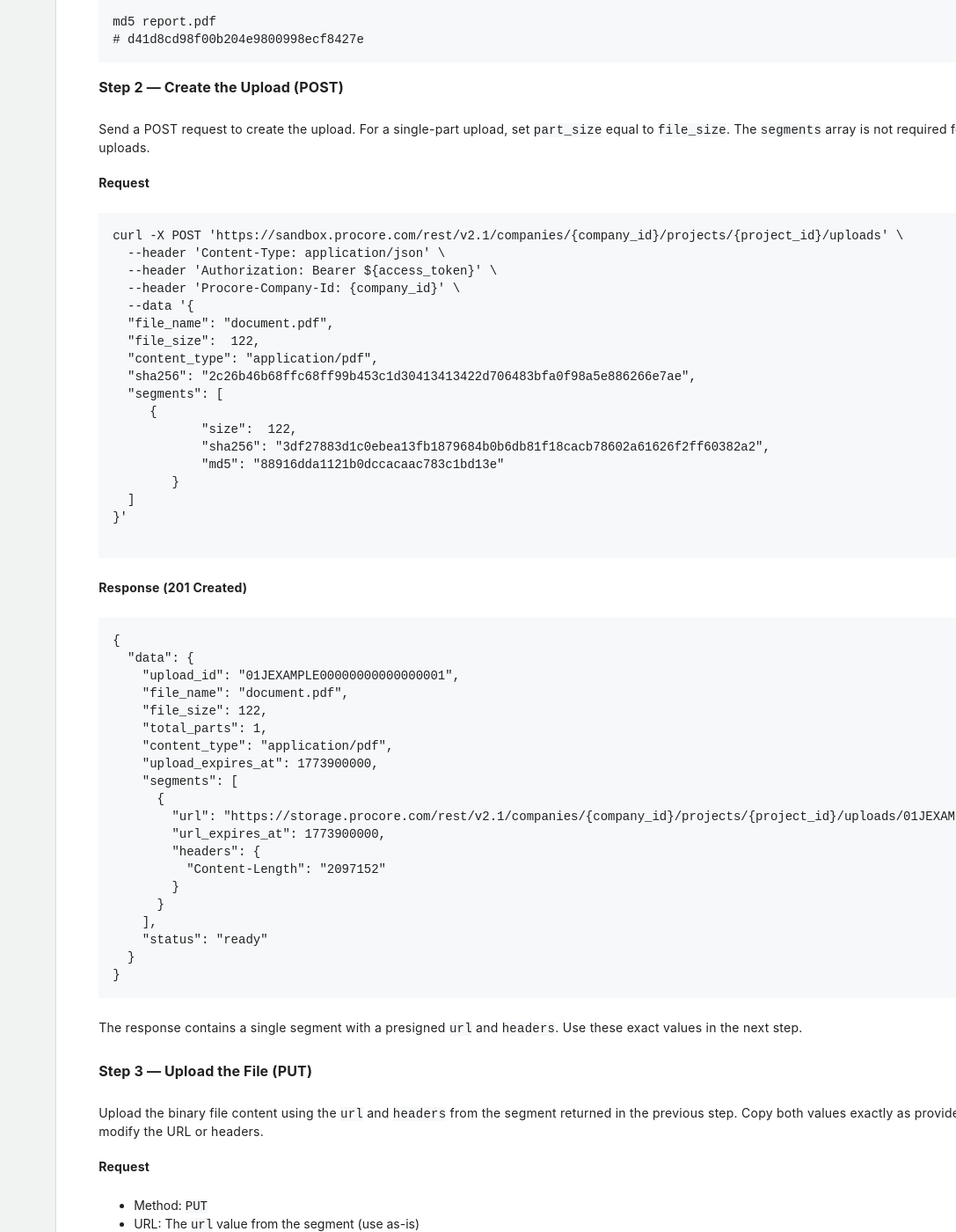
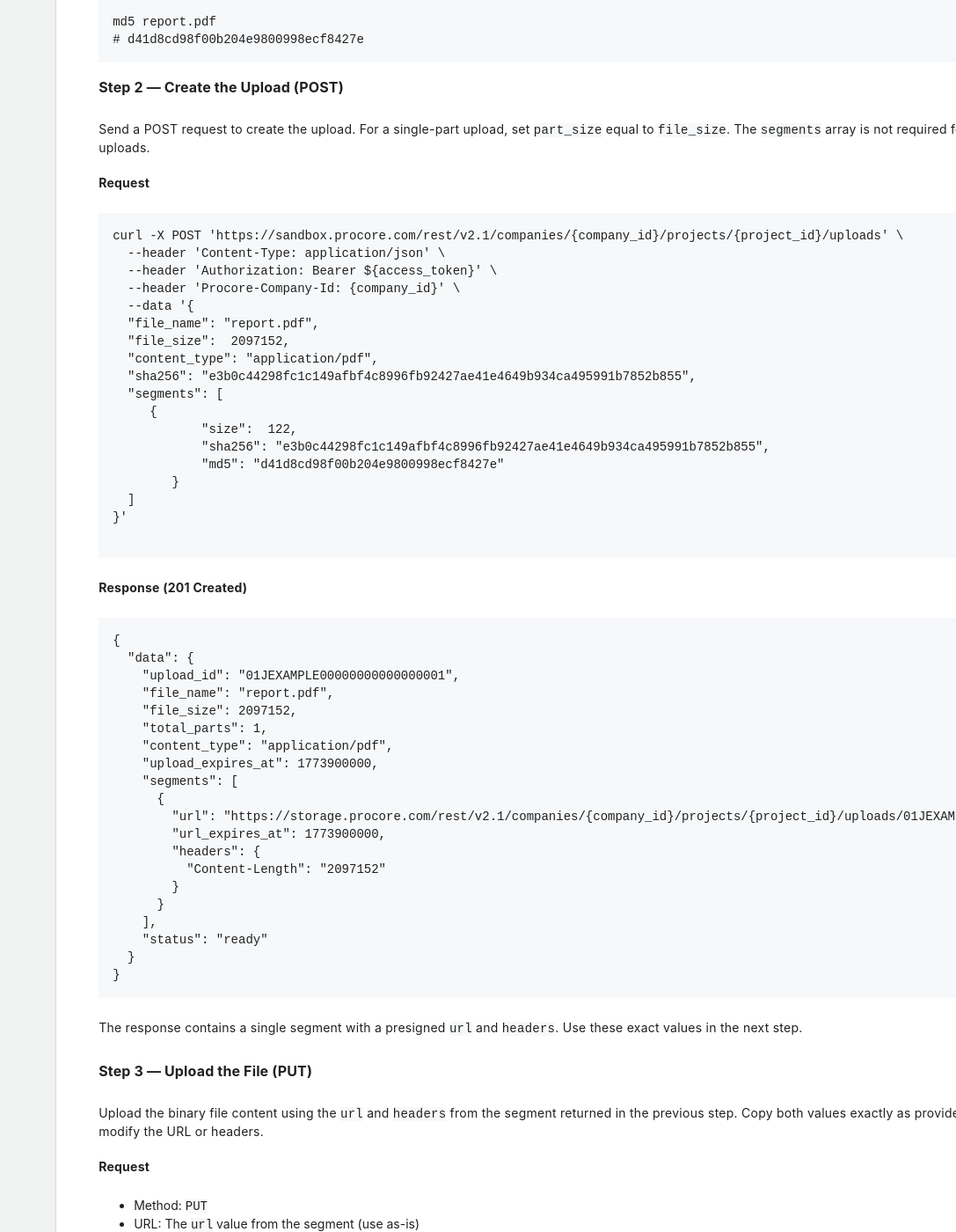
Before and after one commit to procore/documentation, a Jekyll site: the page built from tutorials/tutorial_unified_uploads.md, in a window 1280 px wide and 1400 px high, scrolled down 1715 px. Shown: the whole window at 88% size, without its empty margins (193-1280 px from the left). Built offline with Jekyll 4.4.1, drawn with Linux system fonts in a browser that asks for light colours; comment, search, counter and statistics services are not loaded; some of the changed text lies outside the part shown.

Commit message:
docs: align tutorial examples with consistent file names, sizes, and response format
Made-with: Cursor

````diff
--- a/tutorials/tutorial_unified_uploads.md
+++ b/tutorials/tutorial_unified_uploads.md
@@ -82,15 +82,15 @@ curl -X POST 'https://sandbox.procore.com/rest/v2.1/companies/{company_id}/proje
   --header 'Authorization: Bearer ${access_token}' \
   --header 'Procore-Company-Id: {company_id}' \
   --data '{
-  "file_name": "document.pdf",
-  "file_size":  122,
+  "file_name": "report.pdf",
+  "file_size":  2097152,
   "content_type": "application/pdf",
-  "sha256": "2c26b46b68ffc68ff99b453c1d30413413422d706483bfa0f98a5e886266e7ae",
+  "sha256": "e3b0c44298fc1c149afbf4c8996fb92427ae41e4649b934ca495991b7852b855",
   "segments": [
      {
             "size":  122,
-            "sha256": "3df27883d1c0ebea13fb1879684b0b6db81f18cacb78602a61626f2ff60382a2",
-            "md5": "88916dda1121b0dccacaac783c1bd13e"
+            "sha256": "e3b0c44298fc1c149afbf4c8996fb92427ae41e4649b934ca495991b7852b855",
+            "md5": "d41d8cd98f00b204e9800998ecf8427e"
         }
   ]
 }'
@@ -103,8 +103,8 @@ curl -X POST 'https://sandbox.procore.com/rest/v2.1/companies/{company_id}/proje
 {
   "data": {
     "upload_id": "01JEXAMPLE00000000000000001",
-    "file_name": "document.pdf",
-    "file_size": 122,
+    "file_name": "report.pdf",
+    "file_size": 2097152,
     "total_parts": 1,
     "content_type": "application/pdf",
     "upload_expires_at": 1773900000,
@@ -141,7 +141,7 @@ Copy both values exactly as provided — do not modify the URL or headers.
 ```
 curl -X PUT '{segment_url_from_response}' \
   --header 'Content-Length: 2097152' \
-  --data-binary '@document.pdf'
+  --data-binary '@report.pdf'
 ```
 
 **Response**
````
Also changed, not shown: other parts of tutorials/tutorial_unified_uploads.md (+1 -5 lines).
